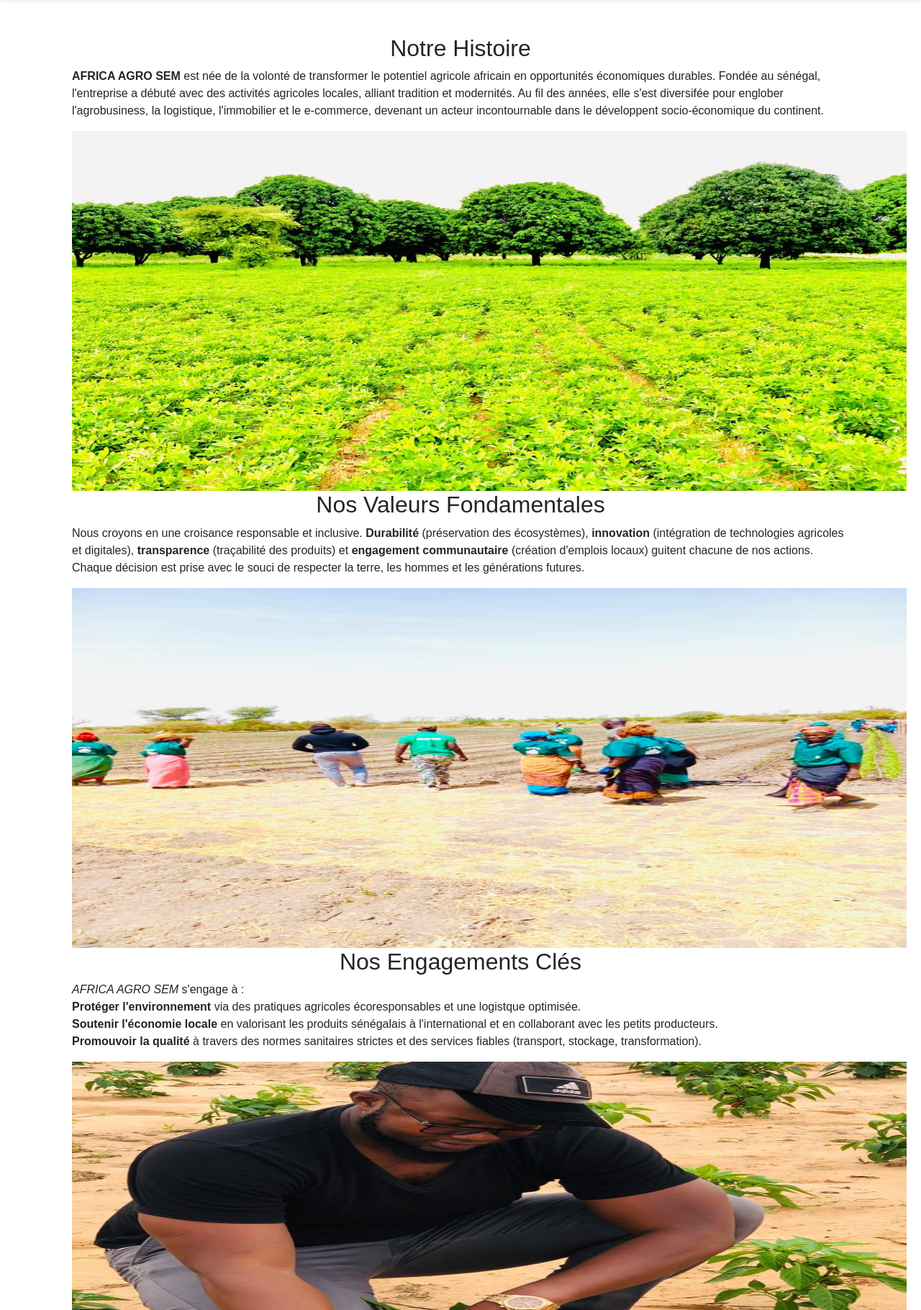
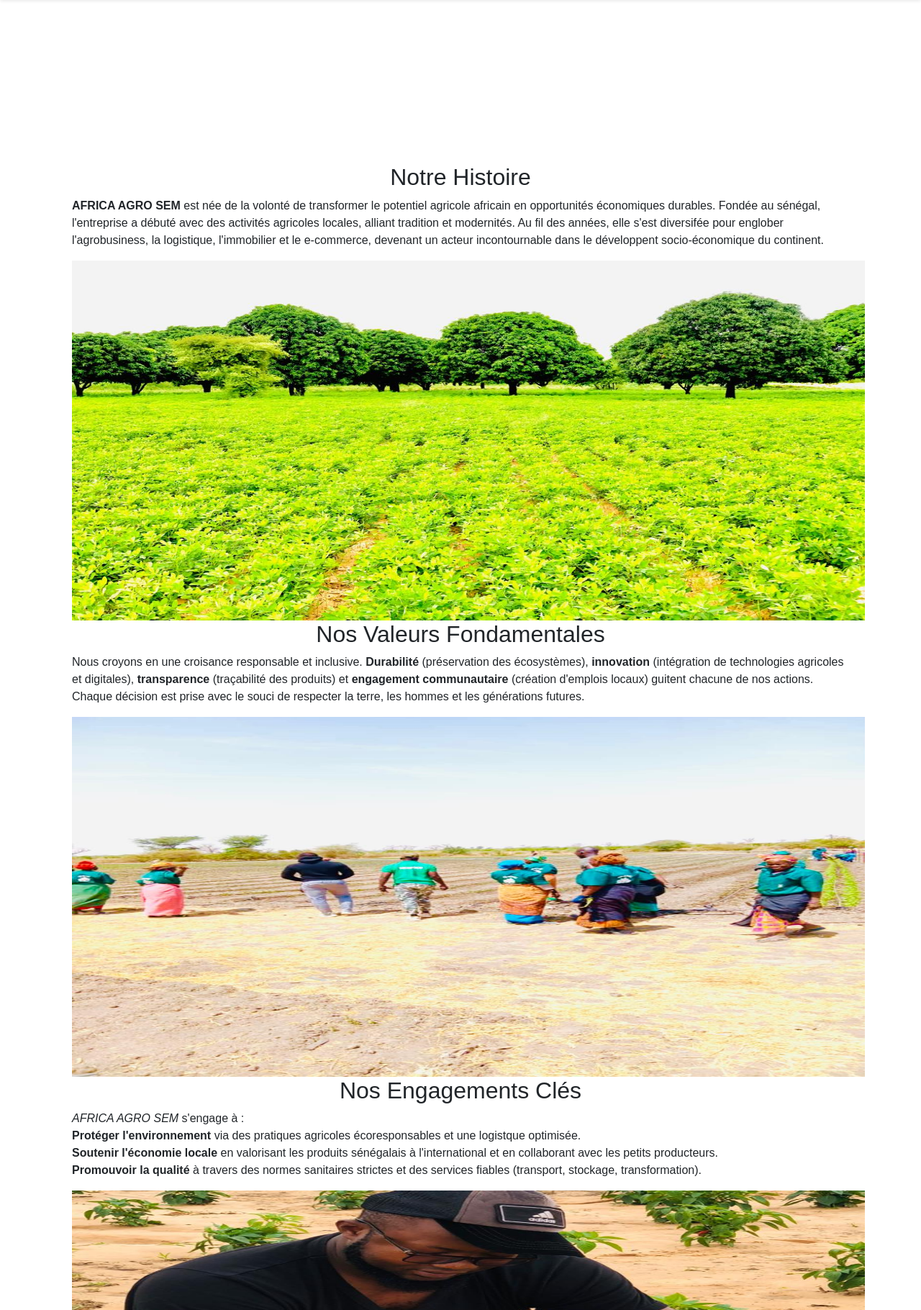
Before and after one commit to Bibalaye7/AFRICA-AGRO-SEM, a PHP site: page /a-propos.html in a window 1280 px wide. Shown: the part 100-1920 px from the top of the page at 72% size. Run offline with PHP 8.4, Linux system fonts and the light colour scheme.

Commit message:
modifier

```diff
--- a/style.css
+++ b/style.css
@@ -738,7 +738,7 @@ body {
         max-width: 1200px;
         margin: 0 auto;
         padding: 20px;
-        margin-top: 10%;
+        margin-top: 24%;
     }
 
       /* Conteneur pour chaque section */
@@ -754,9 +754,9 @@ body {
      .section-image {
       width: 10000px;
       height: 500px;
-      max-width: 100%;
+      max-width: 95%;
     margin-left: 40px;
-    margin-right: 10px;
+    margin-right: 40px;
 
   }
 
```
